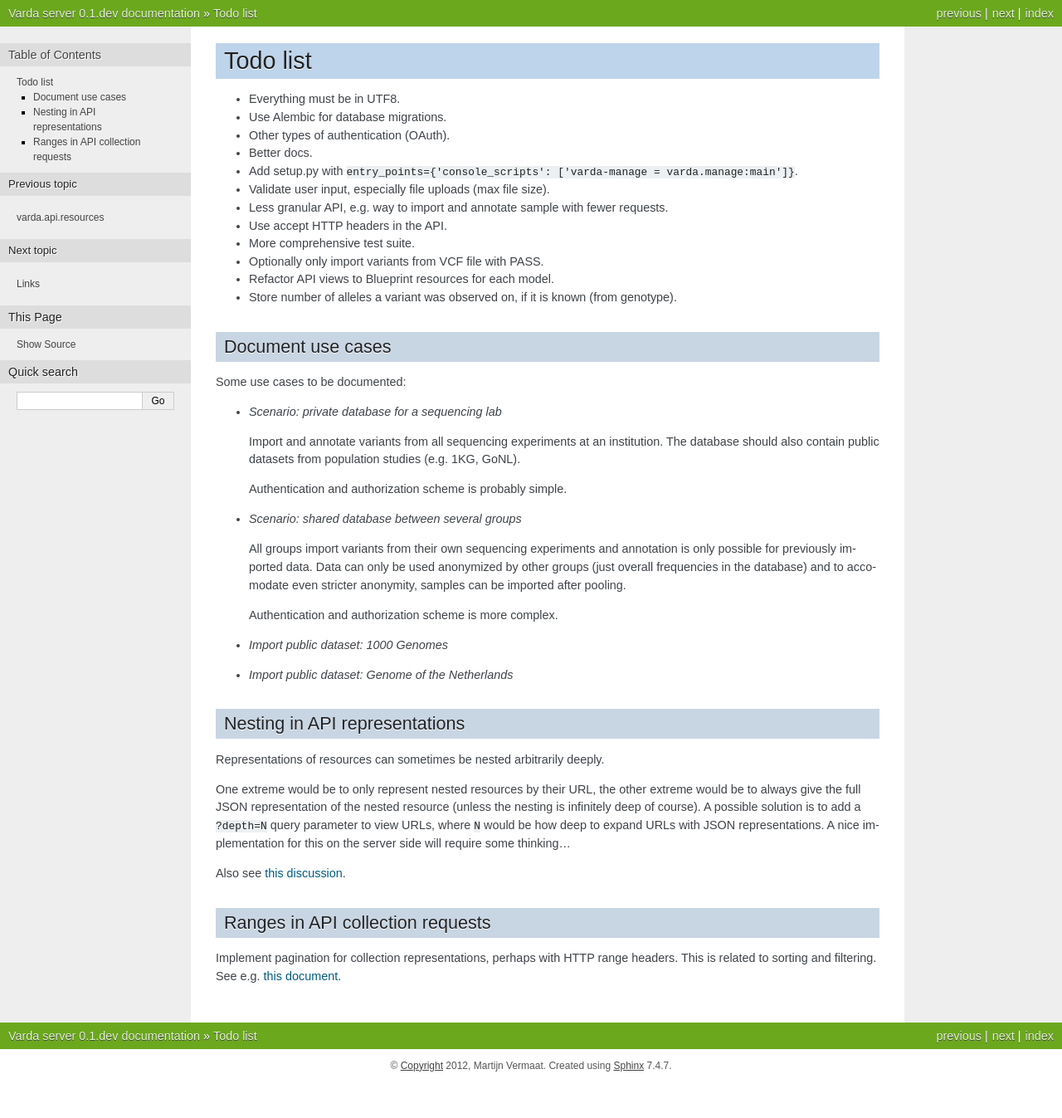
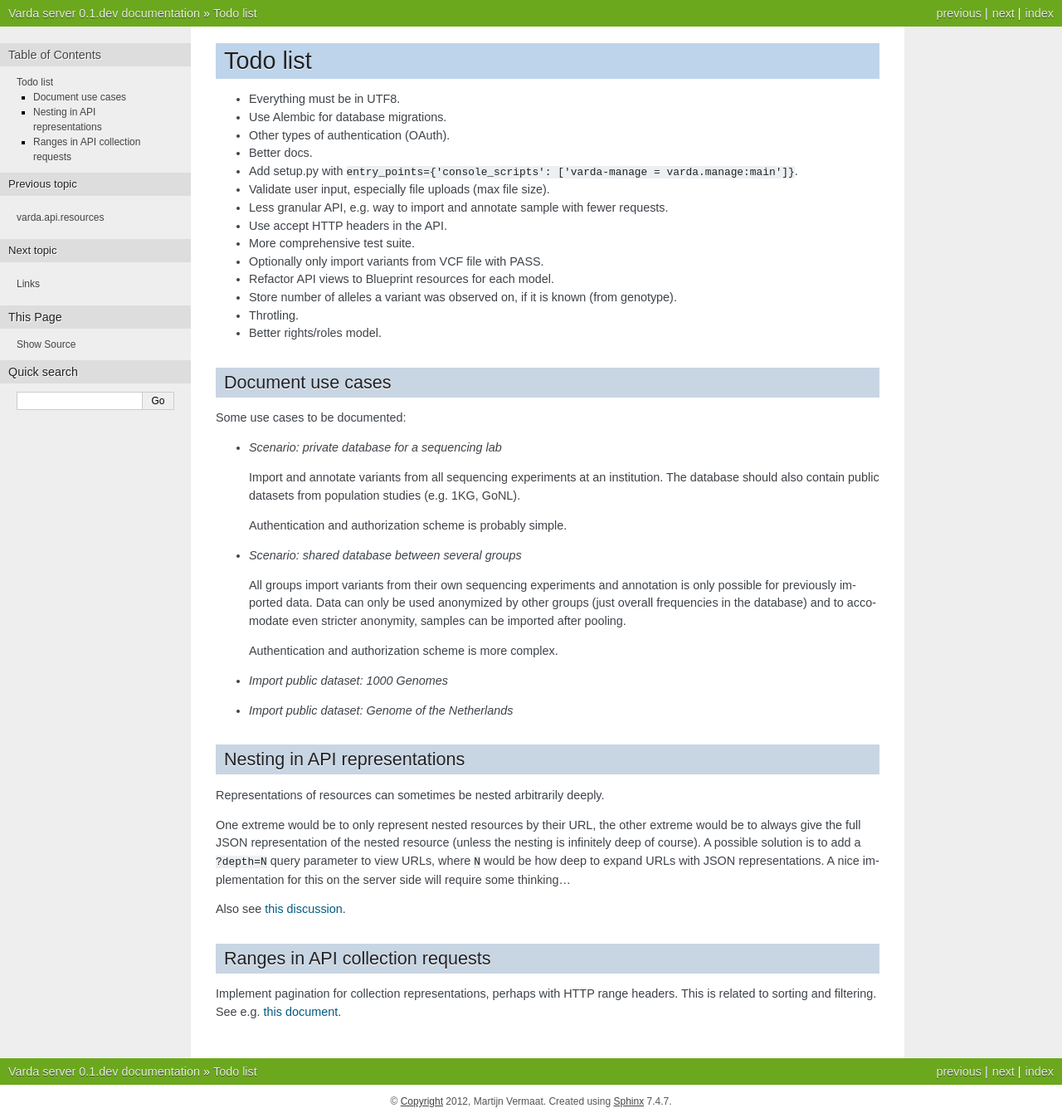
Before and after one commit to varda/varda, a Sphinx documentation site: the page built from doc/todo.rst, in a window 1280 px wide. Shown: the whole page at 83% size. Built offline with Sphinx 7.4.7, drawn with Linux system fonts in a browser that asks for light colours; pages that are not in the unit, such as notebooks, are missing from menus; before the commit the page ends 1304 px from its top, so only the background shows below that.

Commit message:
Todo note

```diff
--- a/doc/todo.rst
+++ b/doc/todo.rst
@@ -13,6 +13,8 @@ Todo list
 * Optionally only import variants from VCF file with PASS.
 * Refactor API views to Blueprint resources for each model.
 * Store number of alleles a variant was observed on, if it is known (from genotype).
+* Throtling.
+* Better rights/roles model.
 
 
 Document use cases
```
